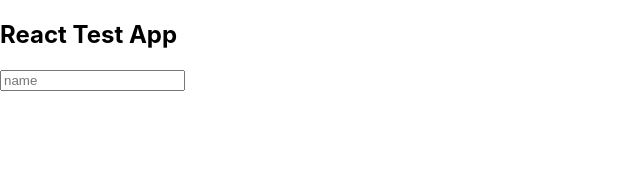
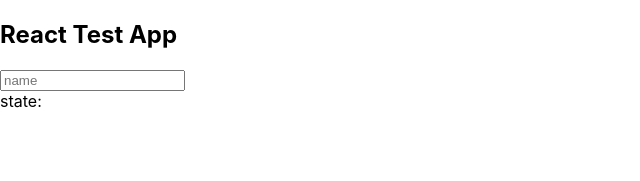
Before and after one commit to muhammadawaisshaikh/create-react-app, a React (Create React App) app: page / in a window 1280 px wide. Shown: the top 181 px of the page, without its empty margins (0-640 px from the left). Built offline with nearby package versions, Linux system fonts and the light colour scheme.

Commit message:
Passing props from child to parent react

```diff
--- a/src/components/Main.js
+++ b/src/components/Main.js
@@ -6,8 +6,16 @@ export default class Main extends Component {
     constructor(props) {
         super(props);
         this.state = {
-            name: 'React Test App'
+            name: 'React Test App',
+            toggle: true
         };
+    }
+
+    handleToggler = () => {
+        if(this.state.toggle) this.setState({toggle: false})
+        if(!this.state.toggle) this.setState({toggle: true})
+
+        console.log(this.state.toggle);
     }
 
     render() {
@@ -15,7 +23,7 @@ export default class Main extends Component {
             <div>
                 <h2>{this.state.name}</h2>
 
-                <Form />
+                <Form toggle={this.state.toggle} toggler={this.handleToggler} />
             </div>
         );
     }
--- a/src/components/form/Form.js
+++ b/src/components/form/Form.js
@@ -2,6 +2,8 @@ import React, { useState, Component } from 'react';
 import Input from '../../shared/input-box/InputBox'
 
 const Form = function (props) {
+
+    const {toggle, toggler} = props;
 
     const [value, setValue] = useState('');
 
@@ -10,9 +12,17 @@ const Form = function (props) {
         console.log("Form>", data);
     }
 
+    const togller = () => {
+        toggler();
+    }
+
+    console.log(toggle);
+
     return (
         <div>
             <Input data={value} onchange={(e) => { onchange(e) }}/>
+
+            <a onClick={togller}>state: {toggle}</a>
         </div>
     );
 }
```
